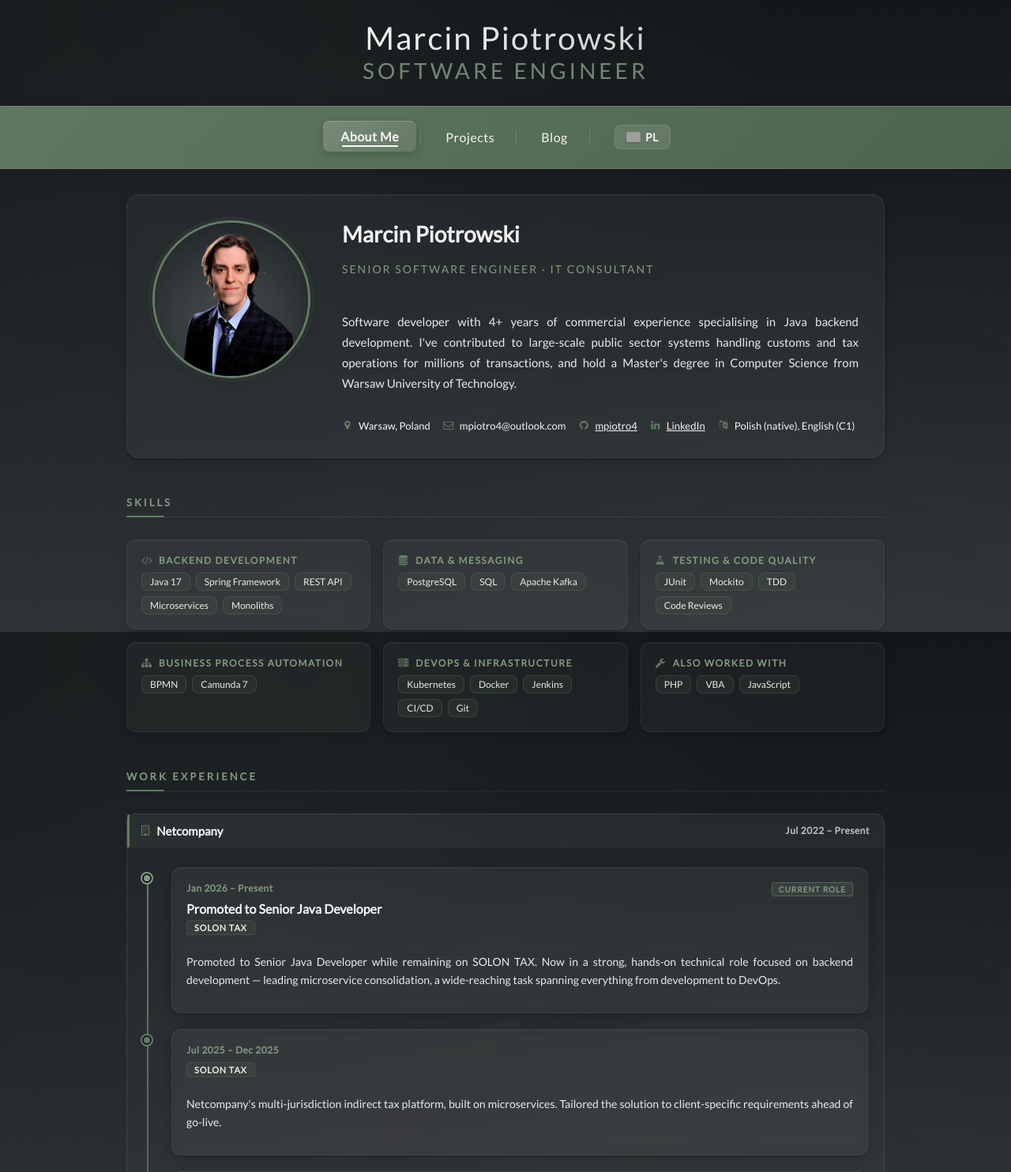
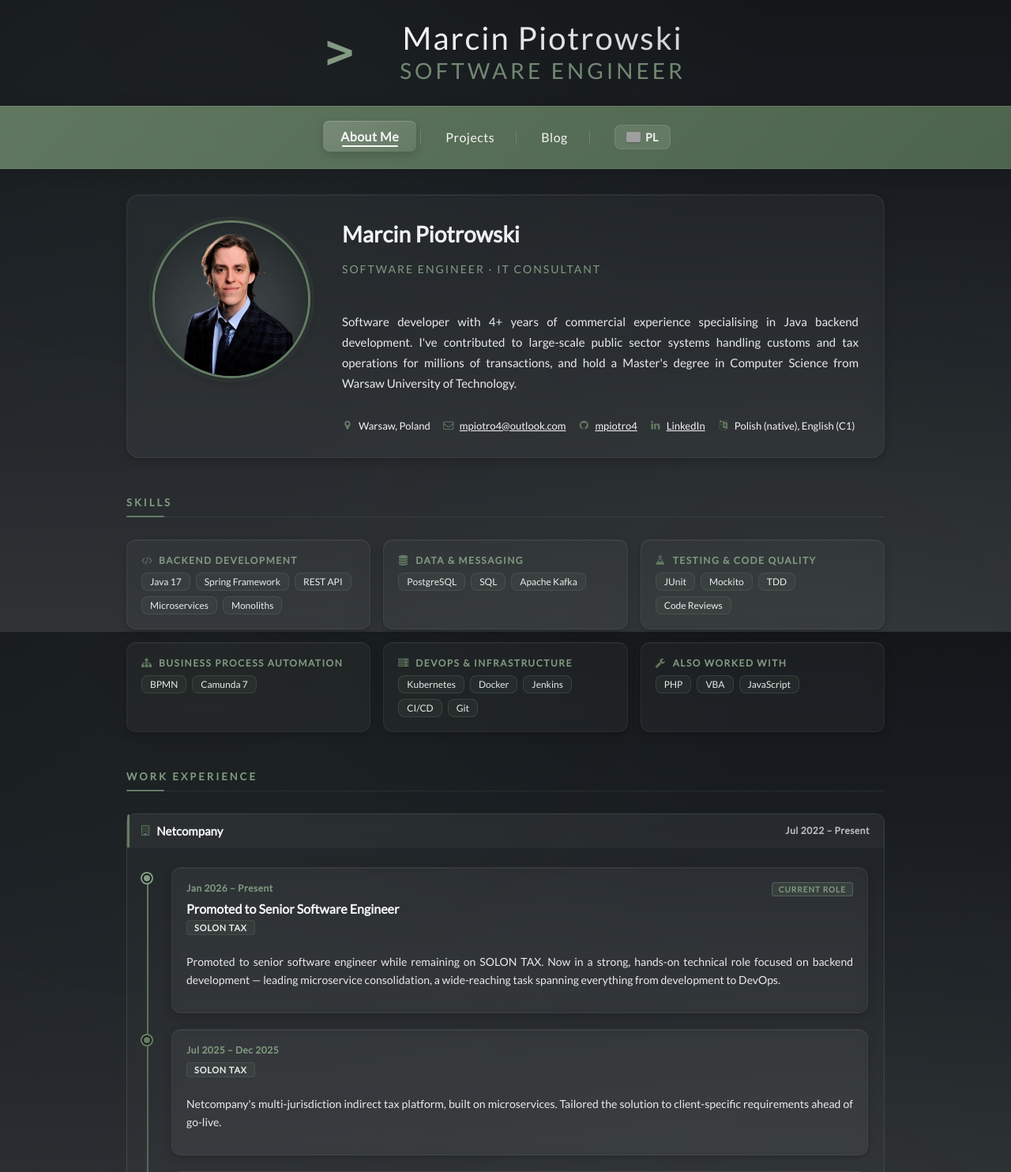
Before and after one commit to mpiotro4/mpiotro-pl, a Flask app: page / in a window 1280 px wide. Shown: the top 1484 px of the page at 79% size. Run offline with Flask 3, Linux system fonts and the light colour scheme; some libraries are stand-ins or nearby versions; grey boxes are pictures that could not be loaded.

Commit message:
minor visual adjustments

```diff
--- a/static/css/main.css
+++ b/static/css/main.css
@@ -264,12 +264,29 @@ header {
   margin-bottom: 12px;
   padding: 24px 0 16px;
   animation: headerFadeIn 0.6s ease-out;
+  display: flex;
+  align-items: center;
+  justify-content: center;
+  gap: 22px;
 }
 @media (max-width: 600px) {
   header {
     font-size: 30px;
     padding: 16px 0 12px;
-  }
+    gap: 12px;
+  }
+}
+header .term-prompt {
+  flex-shrink: 0;
+  font-family: ui-monospace, "SF Mono", Menlo, Consolas, "Liberation Mono", monospace;
+  font-size: 1.5em;
+  font-weight: 700;
+  line-height: 1;
+  color: rgb(130, 154, 130);
+  user-select: none;
+}
+header .term-cursor {
+  animation: termCursorBlink 1.1s step-end infinite;
 }
 header #top_title {
   display: inline-block;
@@ -304,6 +321,14 @@ header #bottom_ttile {
   to {
     opacity: 1;
     transform: translateY(0);
+  }
+}
+@keyframes termCursorBlink {
+  0%, 100% {
+    opacity: 1;
+  }
+  50% {
+    opacity: 0;
   }
 }
 footer {
@@ -1549,8 +1574,7 @@ img.left {
   animation: about-pulse 2.2s ease-out infinite;
 }
 .about-timeline-dot.is-edu {
-  background: transparent;
-  border-color: rgb(130, 154, 130);
+  background: rgb(130, 154, 130);
   box-shadow: 0 0 0 2px rgba(100, 124, 100, 0.3);
 }
 
--- a/static/scss/_about.scss
+++ b/static/scss/_about.scss
@@ -287,8 +287,7 @@
     }
 
     &.is-edu {
-        background: transparent;
-        border-color: $color-primary-light;
+        background: $color-primary-light;
         box-shadow: 0 0 0 2px $color-border-light;
     }
 }
--- a/static/scss/_layout.scss
+++ b/static/scss/_layout.scss
@@ -12,10 +12,29 @@ header {
     margin-bottom: 12px;
     padding: 24px 0 16px;
     animation: headerFadeIn 0.6s ease-out;
+    display: flex;
+    align-items: center;
+    justify-content: center;
+    gap: 22px;
 
     @include mobile {
         font-size: 30px;
         padding: 16px 0 12px;
+        gap: 12px;
+    }
+
+    .term-prompt {
+        flex-shrink: 0;
+        font-family: ui-monospace, "SF Mono", Menlo, Consolas, "Liberation Mono", monospace;
+        font-size: 1.5em;
+        font-weight: 700;
+        line-height: 1;
+        color: $color-primary-light;
+        user-select: none;
+    }
+
+    .term-cursor {
+        animation: termCursorBlink 1.1s step-end infinite;
     }
 
     #top_title {
@@ -55,6 +74,11 @@ header {
     }
 }
 
+@keyframes termCursorBlink {
+    0%, 100% { opacity: 1; }
+    50%      { opacity: 0; }
+}
+
 // Footer
 footer {
     width: 50%;
--- a/templates/base.html
+++ b/templates/base.html
@@ -28,8 +28,11 @@
 </head>
 <body>
 <header>
-    <div id="top_title"> Marcin Piotrowski</div>
-    <div id="bottom_ttile"> software engineer</div>
+    <span class="term-prompt" aria-hidden="true">&gt;<span class="term-cursor">_</span></span>
+    <div class="header-titles">
+        <div id="top_title"> Marcin Piotrowski</div>
+        <div id="bottom_ttile"> software engineer</div>
+    </div>
 </header>
 <div class="hamburger" onclick="toggleMenu()">☰ Menu</div>
 <nav>
@@ -65,7 +68,7 @@
     <a href="https://www.linkedin.com/in/marcin-piotrowski-a0b7951a3/" target="_blank"><i
             class="fa fa-linkedin"></i></a>
     &nbsp;&nbsp;&nbsp;&nbsp;
-    <a id="email-link" href="#">[email protected]</a>
+    <a id="email-link" class="js-mail" href="#" rel="nofollow" data-e="bW9jLmtvb2x0dW9ANG9ydG9pcG0="></a>
 </footer>
 <script>
     function toggleMenu() {
@@ -74,10 +77,14 @@
     }
 
     document.addEventListener('DOMContentLoaded', function () {
-        const emailLink = document.getElementById('email-link');
-        const email = 'mpiotro4' + '@' + 'outlook.com';
-        emailLink.href = 'mailto:' + email;
-        emailLink.textContent = email;
+        document.querySelectorAll('.js-mail').forEach(function (el) {
+            const addr = atob(el.dataset.e).split('').reverse().join('');
+            el.href = 'mailto:' + addr;
+            if (!el.textContent.trim()) {
+                el.textContent = addr;
+            }
+            el.removeAttribute('data-e');
+        });
     });
 </script>
 <!-- Prism.js core and language components -->
--- a/templates/index.html
+++ b/templates/index.html
@@ -13,7 +13,7 @@
             <div class="about-summary">
                 <h2 class="about-name">Marcin Piotrowski</h2>
                 <p class="about-role">
-                    {% if current_lang == 'pl' %}Senior Software Engineer · Konsultant IT{% else %}Senior Software Engineer · IT Consultant{% endif %}
+                    {% if current_lang == 'pl' %}Software Engineer · Konsultant IT{% else %}Software Engineer · IT Consultant{% endif %}
                 </p>
                 <p class="about-text">
                     {% if current_lang == 'pl' %}
@@ -24,7 +24,7 @@
                 </p>
                 <div class="about-contact">
                     <span><i class="fa fa-map-marker"></i> Warsaw, Poland</span>
-                    <span><i class="fa fa-envelope-o"></i> mpiotro4@outlook.com</span>
+                    <span><i class="fa fa-envelope-o"></i> <a class="js-mail" href="#" rel="nofollow" data-e="bW9jLmtvb2x0dW9ANG9ydG9pcG0="></a></span>
                     <span><i class="fa fa-github"></i> <a href="https://github.com/mpiotro4" target="_blank" rel="noopener noreferrer">mpiotro4</a></span>
                     <span><i class="fa fa-linkedin"></i> <a href="https://www.linkedin.com/in/marcin-piotrowski-a0b7951a3/" target="_blank" rel="noopener noreferrer">LinkedIn</a></span>
                     <span><i class="fa fa-language"></i> {% if current_lang == 'pl' %}Polski (ojczysty), Angielski (C1){% else %}Polish (native), English (C1){% endif %}</span>
@@ -125,14 +125,14 @@
                                     </span>
                                 </div>
                                 <h3 class="about-timeline-title">
-                                    {% if current_lang == 'pl' %}Awans: Starszy Programista Java{% else %}Promoted to Senior Java Developer{% endif %}
+                                    {% if current_lang == 'pl' %}Awans: Senior Software Engineer{% else %}Promoted to Senior Software Engineer{% endif %}
                                 </h3>
                                 <span class="about-project-tag">SOLON TAX</span>
                                 <p class="about-timeline-desc">
                                     {% if current_lang == 'pl' %}
-                                    Zostałem awansowany na starszego programistę Java, pozostając przy projekcie SOLON TAX. Obecnie pełnię silnie techniczną rolę skoncentrowaną na backendzie — prowadzę konsolidację mikroserwisów, szerokie zadanie obejmujące zarówno development, jak i DevOps.
+                                    Zostałem awansowany na starszego programistę, pozostając przy projekcie SOLON TAX. Obecnie pełnię silnie techniczną rolę skoncentrowaną na backendzie — prowadzę konsolidację mikroserwisów, szerokie zadanie obejmujące zarówno development, jak i DevOps.
                                     {% else %}
-                                    Promoted to Senior Java Developer while remaining on SOLON TAX. Now in a strong, hands-on technical role focused on backend development — leading microservice consolidation, a wide-reaching task spanning everything from development to DevOps.
+                                    Promoted to senior software engineer while remaining on SOLON TAX. Now in a strong, hands-on technical role focused on backend development — leading microservice consolidation, a wide-reaching task spanning everything from development to DevOps.
                                     {% endif %}
                                 </p>
                             </div>
@@ -210,9 +210,9 @@
                                 <span class="about-project-tag">ERMIS</span>
                                 <p class="about-timeline-desc">
                                     {% if current_lang == 'pl' %}
-                                    Mój pierwszy projekt w Netcompany, przy wiodącej europejskiej platformie celnej. Szybko wdrożyłem siebie i nowych kolegów w złożone środowisko, projektowałem rozwiązania gotowe do produkcji oraz zajmowałem się kontraktami z klientem, bezpośrednią komunikacją z klientem i dokumentacją techniczną.
+                                    Mój pierwszy projekt w Netcompany, przy wiodącej europejskiej platformie celnej. Byłem głównie odpowiedzialny za automatyzacje testów, implementacje drobnych funkcjonalności oraz wsparcie techniczne zespołów testerskich.
                                     {% else %}
-                                    My first project at Netcompany, on a leading European customs platform. Quickly onboarded myself and new teammates into a complex environment, designed production-ready solutions, and handled client contracts, direct client communication, and technical documentation.
+                                    My first project at Netcompany, working on a leading European customs platform. I was primarily responsible for test automation, implementing small-scale features, and providing technical support to the testing teams.
                                     {% endif %}
                                 </p>
                                 <div class="about-contributions">
```
